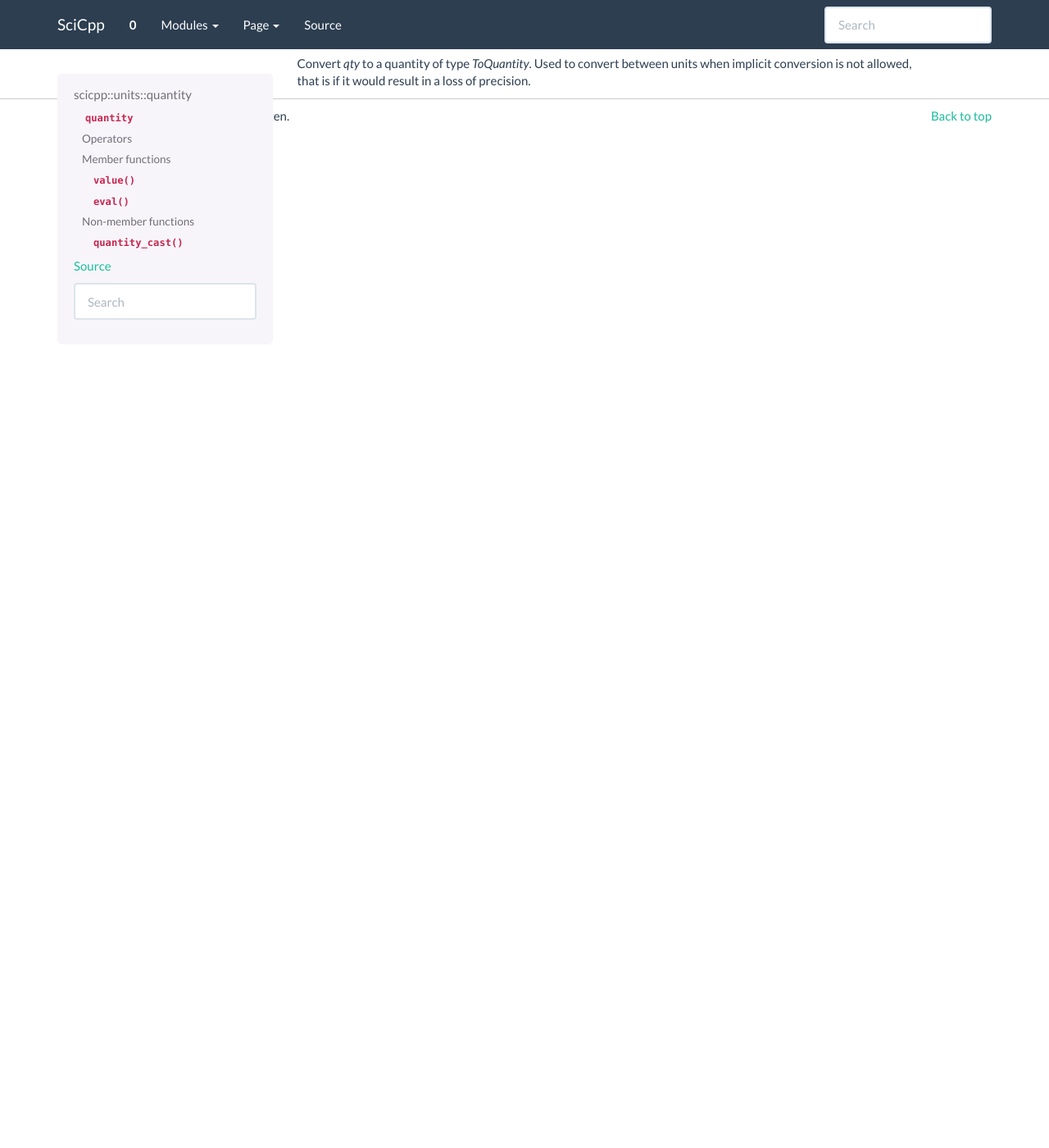
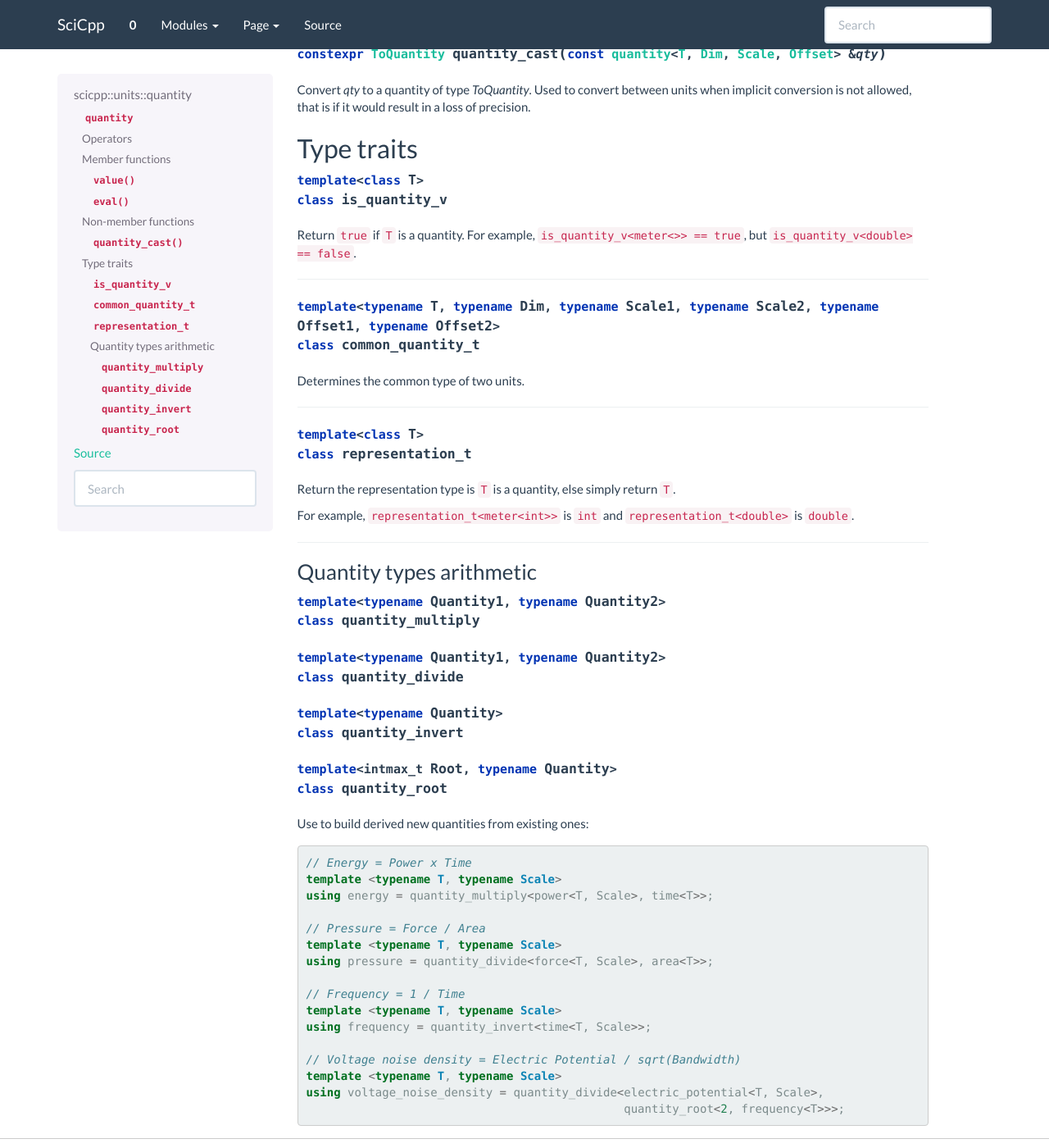
Before and after one commit to tvanderbruggen/SciCpp, a Sphinx documentation site: the page built from doc/source/core.units.quantity.rst, in a window 1280 px wide and 1400 px high, scrolled down 876 px. Shown: the whole window at 82% size. Built offline with Sphinx 7.4.7, drawn with Linux system fonts in a browser that asks for light colours; some of the changed text lies outside the part shown.

Commit message:
Start units doc

```diff
--- a/doc/source/core.rst
+++ b/doc/source/core.rst
@@ -176,9 +176,11 @@ Units
 :ref:`units::quantity <core_units_quantity>`
     An arithmetic-like type representing a quantity.
 
-:ref:`Defined quantities <core_units_defined_quantities>`
+:ref:`Quantities <core_units_defined_quantities>`
+    Defined quantities.
 
-:ref:`Defined units <core_units_defined_units>`
+:ref:`Units <core_units_defined_units>`
+    Defined units.
 
 Masking
 ----------------
--- a/doc/source/core.units.quantity.rst
+++ b/doc/source/core.units.quantity.rst
@@ -25,6 +25,8 @@ Operators
 - Arithmetic operators: :code:`++`, :code:`--`, :code:`+=`, :code:`-=`, :code:`*=`, :code:`/=`, :code:`+`, :code:`-`, :code:`*`, :code:`/`
 - Comparison operators: :code:`==`, :code:`!=`, :code:`>=`, :code:`<=`, :code:`>`, :code:`<`
 
+Additions, substractions and comparisons can only be performed between quantities of same dimension :code:`Dim`.
+
 Member functions
 -------------------------
 
@@ -46,3 +48,59 @@ Non-member functions
 
 Convert `qty` to a quantity of type `ToQuantity`.
 Used to convert between units when implicit conversion is not allowed, that is if it would result in a loss of precision.
+
+Type traits
+-------------------------
+
+.. class:: template <class T> is_quantity_v
+
+Return :code:`true` if :code:`T` is a quantity.
+For example, :code:`is_quantity_v<meter<>> == true`, but :code:`is_quantity_v<double> == false`.
+
+-------------------------
+
+.. class:: template <typename T, typename Dim, typename Scale1, typename Scale2, typename Offset1, typename Offset2> common_quantity_t
+
+Determines the common type of two units.
+
+-------------------------
+
+.. class:: template <class T> representation_t
+
+Return the representation type is :code:`T` is a quantity, else simply return :code:`T`.
+
+For example, :code:`representation_t<meter<int>>` is :code:`int` and :code:`representation_t<double>` is :code:`double`.
+
+-------------------------
+
+Quantity types arithmetic
+~~~~~~~~~~~~~~~~~~~~~~~~~
+
+.. class:: template <typename Quantity1, typename Quantity2> quantity_multiply
+
+.. class:: template <typename Quantity1, typename Quantity2> quantity_divide
+
+.. class:: template <typename Quantity> quantity_invert
+
+.. class:: template <intmax_t Root, typename Quantity> quantity_root
+
+Use to build derived new quantities from existing ones:
+
+::
+
+    // Energy = Power x Time
+    template <typename T, typename Scale>
+    using energy = quantity_multiply<power<T, Scale>, time<T>>;
+
+    // Pressure = Force / Area
+    template <typename T, typename Scale>
+    using pressure = quantity_divide<force<T, Scale>, area<T>>;
+
+    // Frequency = 1 / Time
+    template <typename T, typename Scale>
+    using frequency = quantity_invert<time<T, Scale>>;
+
+    // Voltage noise density = Electric Potential / sqrt(Bandwidth)
+    template <typename T, typename Scale>
+    using voltage_noise_density = quantity_divide<electric_potential<T, Scale>,
+                                                  quantity_root<2, frequency<T>>>;
```
Also changed, not shown: doc/source/core.units.defined.quantities.rst (+7 -10 lines), doc/source/core.units.defined.units.rst (added, +32 -0 lines), 1 other file.
